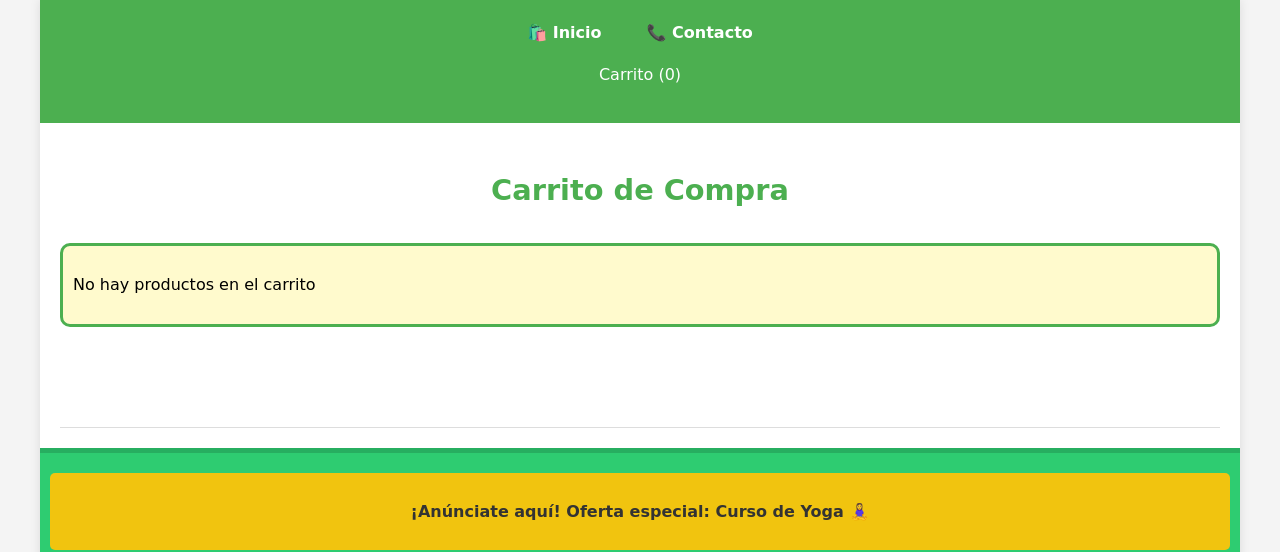
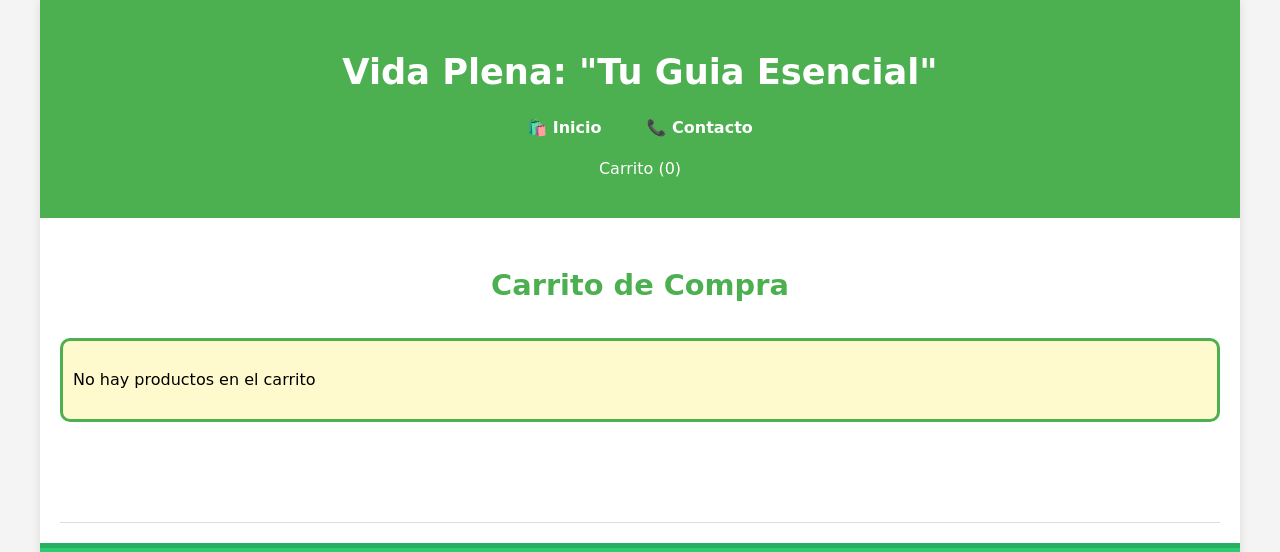
Before and after one commit to Mayli92/Proyecto_Final, a plain HTML site: page carrito.html in a window 1280 px wide. Shown: the top 552 px of the page. Drawn offline with Linux system fonts and the light colour scheme.

Commit message:
Add header title to carrito page for improved branding

```diff
--- a/carrito.html
+++ b/carrito.html
@@ -10,6 +10,7 @@
 <body>
     <div class="layout">
         <header>
+            <h1>Vida Plena: "Tu Guia Esencial"</h1>
             <nav>
                 <ul>
                     <li><a href="index.html">🛍️ Inicio</a></li>
```
